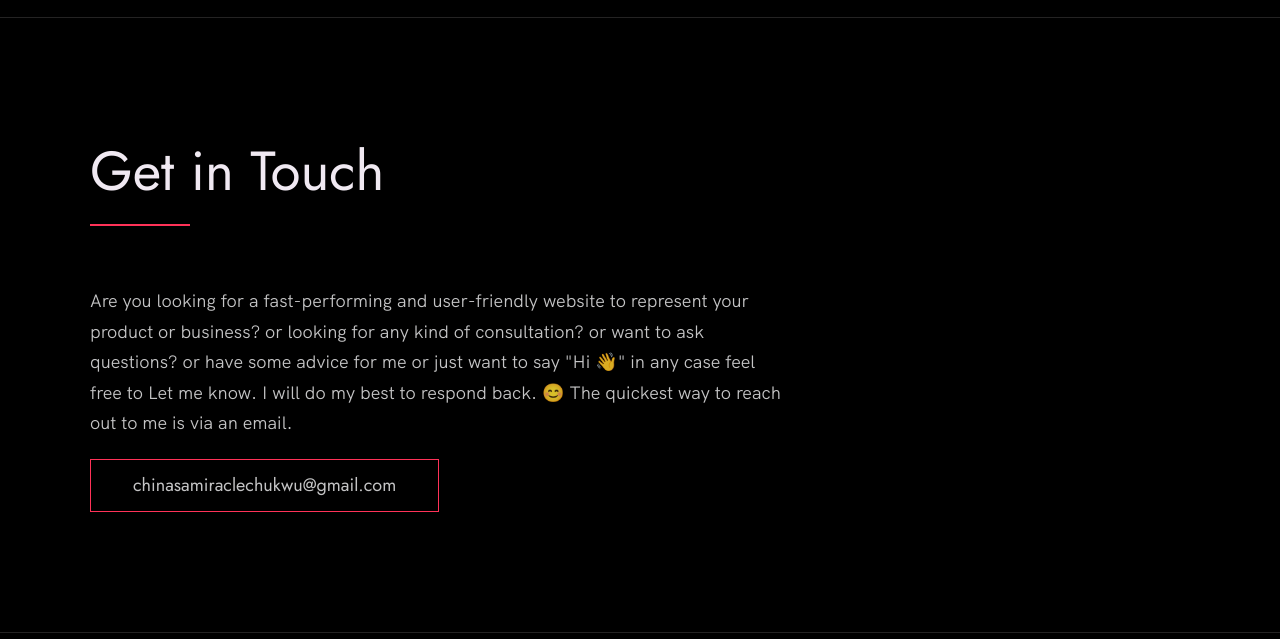
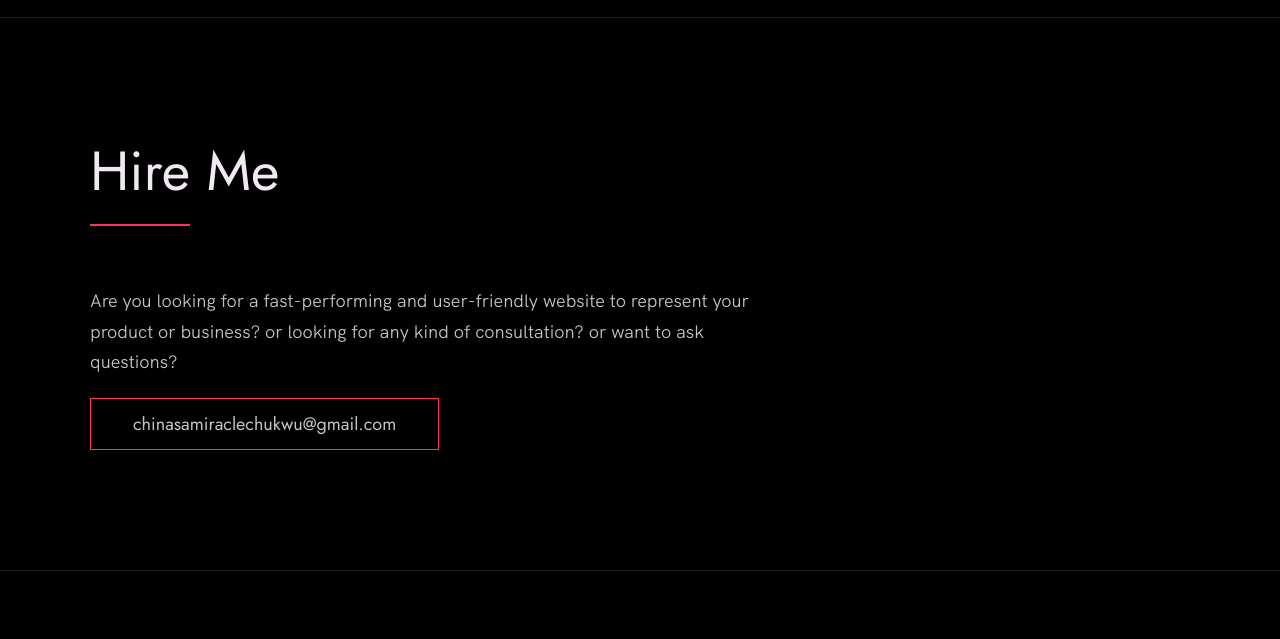
Before and after one commit to Mimifresh/myPortfolio, a website built with Vite: page index.html in a window 1280 px wide. Shown: the part 3366-4005 px from the top of the page. Built offline with nearby package versions, Linux system fonts and the light colour scheme.

Commit message:
edited a few text

```diff
--- a/index.html
+++ b/index.html
@@ -183,15 +183,12 @@
 
   <section class="contact" id="contact">
     <div class="row">
-      <h2>Get in Touch</h2>
+      <h2>Hire Me</h2>
       <div class="contact__info">
         <p>
           Are you looking for a fast-performing and user-friendly website to
           represent your product or business? or looking for any kind of
-          consultation? or want to ask questions? or have some advice for me
-          or just want to say "Hi 👋" in any case feel free to Let me know. I
-          will do my best to respond back. 😊 The quickest way to reach out to
-          me is via an email.
+          consultation? or want to ask questions?
         </p>
         <a href="mailto:chinasamiraclechukwu@gmail.com" class="btn">chinasamiraclechukwu@gmail.com</a>
       </div>
```
